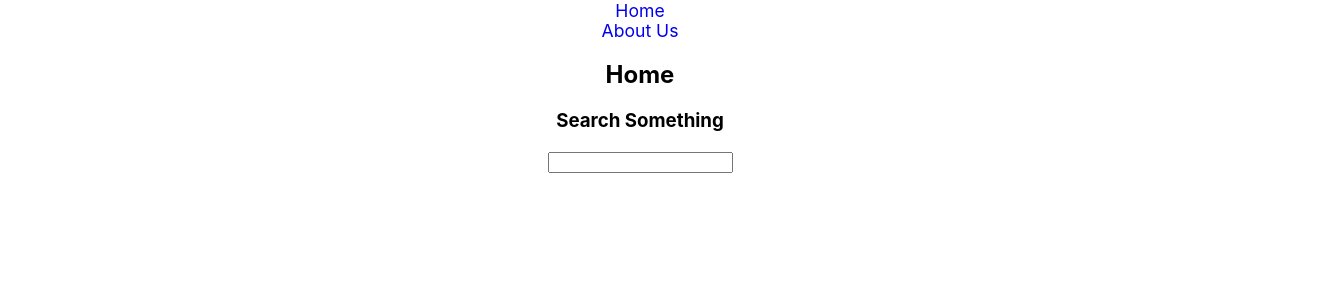
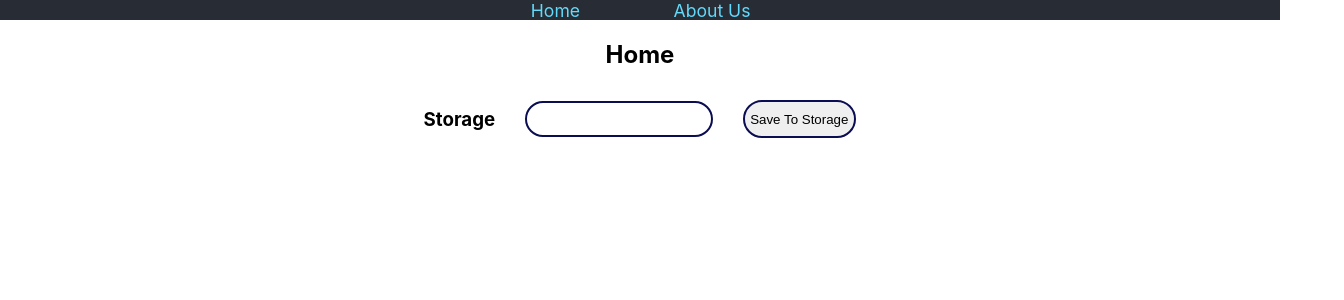
Before and after one commit to qoolebyaqa/LearnReact, a React (Create React App) app in the folder react-ts/: page / in a window 1280 px wide. Shown: the top 300 px of the page, 1344 px wide, since content can reach past the window. Built offline with nearby package versions, Linux system fonts and the light colour scheme.

Commit message:
feat: add the functional of search bar according to task

```diff
--- a/react-ts/src/App.css
+++ b/react-ts/src/App.css
@@ -2,42 +2,58 @@
   text-align: center;
 }
 
-.App-logo {
-  height: 40vmin;
-  pointer-events: none;
+.header__wrapper {
+  display: flex;
+  justify-content: center;
+  gap: 100px;
+  margin: 0 auto;
+  background-color: #282c34;
 }
-
-@media (prefers-reduced-motion: no-preference) {
-  .App-logo {
-    animation: App-logo-spin infinite 20s linear;
-  }
-}
-
-.App-header {
-  background-color: #282c34;
-  min-height: 100vh;
-  display: flex;
-  flex-direction: column;
-  align-items: center;
-  justify-content: center;
-  font-size: calc(10px + 2vmin);
-  color: white;
-}
-
-.App-link {
-  color: #61dafb;
-}
-
 .header__list {
   list-style-type: none;
   transform: scale(1.1);
 }
 .header__link {
   text-decoration: none;
+  color: #61dafb;
   transition: all 0.3s ease;
 }
 .header__link:hover {
   color: rgb(232, 218, 232);
+}
+.search__section {
+  display: flex;
+  justify-content: center;
+  gap: 30px;
+}
+.search__input-wrap {
+  display: flex;
+  align-items: center;
+  justify-content: center;
+  gap: 30px;
+}
+.search__input {
+  border: 2px solid #0a0d51;
+  height: 30px;
+  border-radius: 25px;
+  padding-left: 5px;
+  color: rgb(33, 143, 90);
+}
+.search__input:focus {
+  background-color: white;
+  border: 2px solid #def2ff;
+}
+.search__button {
+  border: 2px solid #0a0d51;
+  height: 38px;
+  border-radius: 25px;
+  padding-left: 5px;
+  cursor: pointer;
+  transition: all 0.4s ease;
+}
+.search__button:hover {
+  background-color: rgb(33, 143, 90);
+  transform: scale(1.1);
 }
 
 @keyframes App-logo-spin {
--- a/react-ts/src/components/header.tsx
+++ b/react-ts/src/components/header.tsx
@@ -7,7 +7,7 @@ class HeaderClass extends React.Component {
   }
   render(): React.ReactNode {
     return (
-      <header>
+      <header className="header__wrapper">
         <li className="header__list">
           <Link to="/" className="header__link">
             Home
--- a/react-ts/src/components/searchbar.tsx
+++ b/react-ts/src/components/searchbar.tsx
@@ -1,8 +1,14 @@
 import React from 'react';
 
-class SearchClass extends React.Component {
+// eslint-disable-next-line @typescript-eslint/ban-types
+class SearchClass extends React.Component<{}, { value: string }> {
   constructor(prop: string) {
     super(prop);
+    this.state = {
+      value: localStorage.searched ? localStorage.searched : '',
+    };
+    this.ChangeInput = this.ChangeInput.bind(this);
+    this.toLocal = this.toLocal.bind(this);
   }
   checker() {
     if (localStorage.searched) {
@@ -10,11 +16,24 @@ class SearchClass extends React.Component {
     }
     return '';
   }
+  ChangeInput(e?: React.FormEvent<HTMLInputElement>) {
+    this.setState(() => ({
+      value: (e?.target as HTMLInputElement).value,
+    }));
+  }
+  toLocal() {
+    localStorage.setItem('searched', this.state.value);
+  }
   render(): React.ReactNode {
     return (
-      <div>
-        <h3>Search Something</h3>
-        <input className="search__input" />
+      <div className="search__section">
+        <h3>Storage</h3>
+        <div className="search__input-wrap">
+          <input className="search__input" value={this.state.value} onChange={this.ChangeInput} />
+          <button className="search__button" type="submit" onClick={this.toLocal}>
+            Save To Storage
+          </button>
+        </div>
       </div>
     );
   }
```
